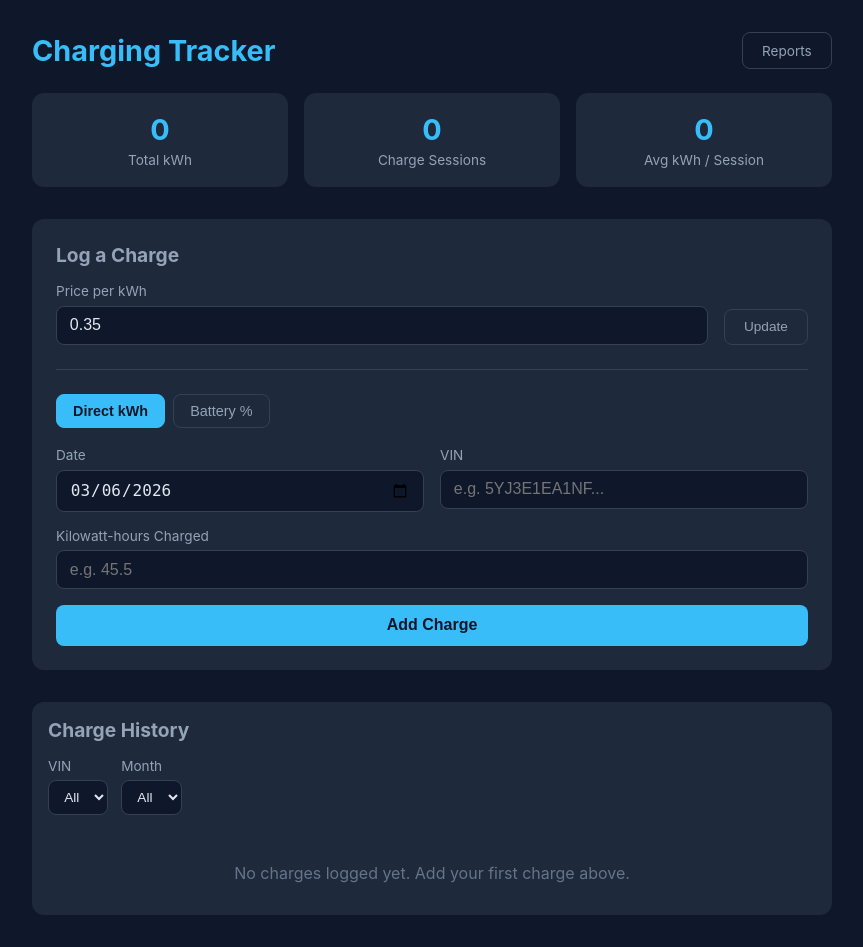
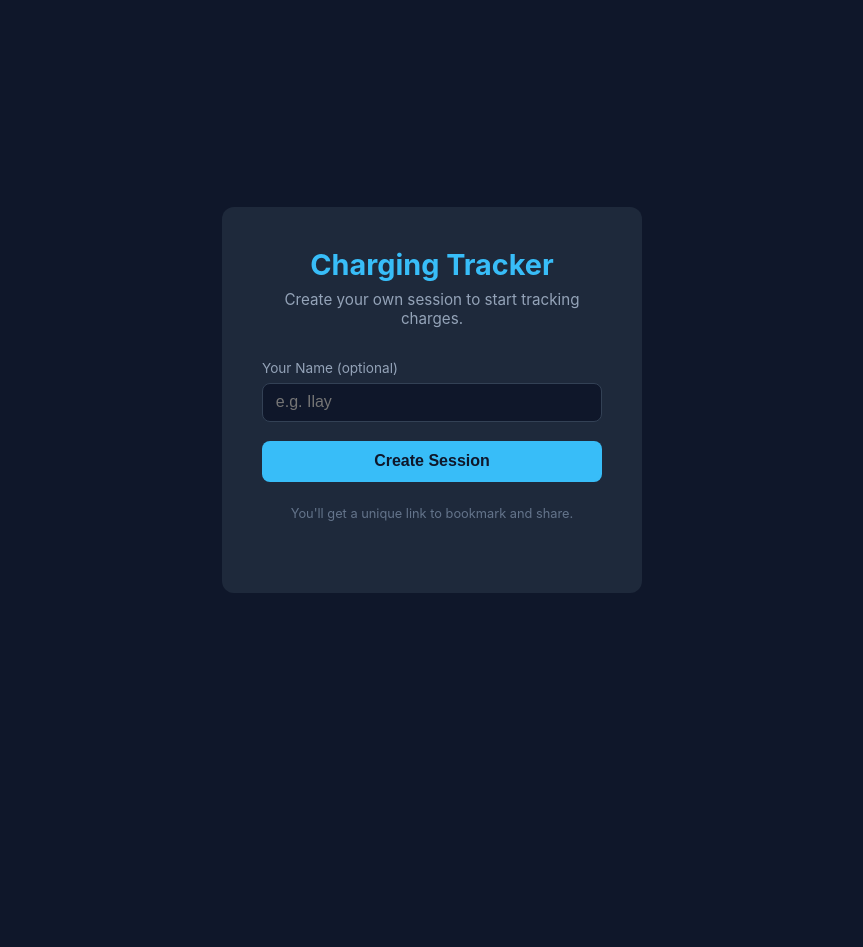
Before and after one commit to ilaysatt/charging-app, a Flask app: page / in a window 1280 px wide. Shown: the whole page, without its empty margins (208-1071 px from the left). After the commit the page ends 593 px from the top, so only its background shows below. Run offline with Flask 3, Linux system fonts and the light colour scheme; data comes from the database, SQL or seed files in the repository; data that the repository does not hold is empty.

Commit message:
Add session-based multi-user support via unique URLs
Each user gets a unique /s/<token> link with isolated data.
Landing page at / to create new sessions. No login required.

Co-Authored-By: Claude Opus 4.6 <noreply@anthropic.com>

```diff
--- a/app.py
+++ b/app.py
@@ -1,9 +1,10 @@
 import csv
 import io
+import secrets
 import sqlite3
 import os
-from datetime import datetime, date
-from flask import Flask, render_template, request, redirect, url_for, jsonify, Response
+from datetime import datetime
+from flask import Flask, render_template, request, redirect, url_for, Response, abort
 from fpdf import FPDF
 
 app = Flask(__name__)
@@ -19,14 +20,24 @@ def get_db():
 def init_db():
     conn = get_db()
     conn.execute("""
+        CREATE TABLE IF NOT EXISTS sessions (
+            token TEXT PRIMARY KEY,
+            name TEXT NOT NULL DEFAULT '',
+            created_at TEXT NOT NULL DEFAULT (datetime('now'))
+        )
+    """)
+    conn.execute("""
         CREATE TABLE IF NOT EXISTS settings (
-            key TEXT PRIMARY KEY,
-            value TEXT NOT NULL
+            session_token TEXT NOT NULL,
+            key TEXT NOT NULL,
+            value TEXT NOT NULL,
+            PRIMARY KEY (session_token, key)
         )
     """)
     conn.execute("""
         CREATE TABLE IF NOT EXISTS charges (
             id INTEGER PRIMARY KEY AUTOINCREMENT,
+            session_token TEXT NOT NULL,
             date TEXT NOT NULL,
             kwh REAL NOT NULL,
             start_pct REAL,
@@ -36,50 +47,71 @@ def init_db():
             created_at TEXT NOT NULL DEFAULT (datetime('now'))
         )
     """)
-    # Add vin column to existing databases
-    try:
-        conn.execute("ALTER TABLE charges ADD COLUMN vin TEXT NOT NULL DEFAULT ''")
-    except sqlite3.OperationalError:
-        pass
-    # Default kWh per percent - user can change in settings
-    conn.execute(
-        "INSERT OR IGNORE INTO settings (key, value) VALUES (?, ?)",
-        ("kwh_per_pct", "2.05"),
-    )
-    conn.execute(
-        "INSERT OR IGNORE INTO settings (key, value) VALUES (?, ?)",
-        ("price_per_kwh", "0.35"),
-    )
     conn.commit()
     conn.close()
 
 
-def get_setting(key, default):
+def create_session(name=""):
+    token = secrets.token_urlsafe(12)
+    conn = get_db()
+    conn.execute("INSERT INTO sessions (token, name) VALUES (?, ?)", (token, name))
+    conn.execute(
+        "INSERT INTO settings (session_token, key, value) VALUES (?, ?, ?)",
+        (token, "kwh_per_pct", "2.05"),
+    )
+    conn.execute(
+        "INSERT INTO settings (session_token, key, value) VALUES (?, ?, ?)",
+        (token, "price_per_kwh", "0.35"),
+    )
+    conn.commit()
+    conn.close()
+    return token
+
+
+def get_session_or_404(token):
+    conn = get_db()
+    row = conn.execute("SELECT * FROM sessions WHERE token = ?", (token,)).fetchone()
+    conn.close()
+    if not row:
+        abort(404)
+    return row
+
+
+def get_setting(token, key, default):
     conn = get_db()
     row = conn.execute(
-        "SELECT value FROM settings WHERE key = ?", (key,)
+        "SELECT value FROM settings WHERE session_token = ? AND key = ?", (token, key)
     ).fetchone()
     conn.close()
     return float(row["value"]) if row else default
 
 
-def get_kwh_per_pct():
-    return get_setting("kwh_per_pct", 2.05)
+# --- Landing page ---
+
+@app.route("/")
+def home():
+    return render_template("home.html")
 
 
-def get_price_per_kwh():
-    return get_setting("price_per_kwh", 0.35)
+@app.route("/new", methods=["POST"])
+def new_session():
+    name = (request.form.get("name") or "").strip()
+    token = create_session(name)
+    return redirect(url_for("index", token=token))
 
 
-@app.route("/")
-def index():
+# --- Session-scoped routes ---
+
+@app.route("/s/<token>")
+def index(token):
+    get_session_or_404(token)
     conn = get_db()
 
     filter_vin = request.args.get("vin", "")
     filter_month = request.args.get("month", "")
 
-    query = "SELECT * FROM charges WHERE 1=1"
-    params = []
+    query = "SELECT * FROM charges WHERE session_token = ?"
+    params = [token]
     if filter_vin:
         query += " AND vin = ?"
         params.append(filter_vin)
@@ -93,19 +125,21 @@ def index():
     count = len(charges)
     avg_kwh = total_kwh / count if count > 0 else 0
 
-    # Get distinct VINs and months for filter dropdowns
     vins = [r[0] for r in conn.execute(
-        "SELECT DISTINCT vin FROM charges WHERE vin != '' ORDER BY vin"
+        "SELECT DISTINCT vin FROM charges WHERE session_token = ? AND vin != '' ORDER BY vin",
+        (token,),
     ).fetchall()]
     months = [r[0] for r in conn.execute(
-        "SELECT DISTINCT strftime('%Y-%m', date) FROM charges ORDER BY 1 DESC"
+        "SELECT DISTINCT strftime('%Y-%m', date) FROM charges WHERE session_token = ? ORDER BY 1 DESC",
+        (token,),
     ).fetchall()]
 
-    kwh_per_pct = get_kwh_per_pct()
-    price_per_kwh = get_price_per_kwh()
+    kwh_per_pct = get_setting(token, "kwh_per_pct", 2.05)
+    price_per_kwh = get_setting(token, "price_per_kwh", 0.35)
     conn.close()
     return render_template(
         "index.html",
+        token=token,
         charges=charges,
         total_kwh=round(total_kwh, 2),
         avg_kwh=round(avg_kwh, 2),
@@ -119,8 +153,9 @@ def index():
     )
 
 
-@app.route("/add", methods=["POST"])
-def add_charge():
+@app.route("/s/<token>/add", methods=["POST"])
+def add_charge(token):
+    get_session_or_404(token)
     input_method = request.form.get("input_method")
     date_str = request.form.get("date") or datetime.now().strftime("%Y-%m-%d")
 
@@ -131,56 +166,60 @@ def add_charge():
     elif input_method == "percentage":
         start_pct = float(request.form.get("start_pct") or 0)
         end_pct = float(request.form.get("end_pct") or 0)
-        kwh_per_pct = float(request.form.get("kwh_per_pct") or get_kwh_per_pct())
+        kwh_per_pct = float(request.form.get("kwh_per_pct") or get_setting(token, "kwh_per_pct", 2.05))
         kwh = round((end_pct - start_pct) * kwh_per_pct, 2)
     else:
-        return redirect(url_for("index"))
+        return redirect(url_for("index", token=token))
 
     if kwh <= 0:
-        return redirect(url_for("index"))
+        return redirect(url_for("index", token=token))
 
     vin = (request.form.get("vin") or "").strip().upper()
 
     conn = get_db()
     conn.execute(
-        """INSERT INTO charges (date, kwh, start_pct, end_pct, input_method, vin)
-           VALUES (?, ?, ?, ?, ?, ?)""",
-        (date_str, kwh, start_pct, end_pct, input_method, vin),
+        """INSERT INTO charges (session_token, date, kwh, start_pct, end_pct, input_method, vin)
+           VALUES (?, ?, ?, ?, ?, ?, ?)""",
+        (token, date_str, kwh, start_pct, end_pct, input_method, vin),
     )
     conn.commit()
     conn.close()
-    return redirect(url_for("index"))
+    return redirect(url_for("index", token=token))
 
 
-@app.route("/delete/<int:charge_id>", methods=["POST"])
-def delete_charge(charge_id):
+@app.route("/s/<token>/delete/<int:charge_id>", methods=["POST"])
+def delete_charge(token, charge_id):
+    get_session_or_404(token)
     conn = get_db()
-    conn.execute("DELETE FROM charges WHERE id = ?", (charge_id,))
+    conn.execute("DELETE FROM charges WHERE id = ? AND session_token = ?", (charge_id, token))
     conn.commit()
     conn.close()
-    return redirect(url_for("index"))
+    return redirect(url_for("index", token=token))
 
 
-@app.route("/settings", methods=["POST"])
-def update_settings():
+@app.route("/s/<token>/settings", methods=["POST"])
+def update_settings(token):
+    get_session_or_404(token)
     conn = get_db()
     for key in ("kwh_per_pct", "price_per_kwh"):
         val = request.form.get(key)
         if val:
             conn.execute(
-                "INSERT OR REPLACE INTO settings (key, value) VALUES (?, ?)",
-                (key, str(float(val))),
+                "INSERT OR REPLACE INTO settings (session_token, key, value) VALUES (?, ?, ?)",
+                (token, key, str(float(val))),
             )
     conn.commit()
     conn.close()
-    return redirect(url_for("index"))
+    return redirect(url_for("index", token=token))
 
 
-@app.route("/export")
-def export_csv():
+@app.route("/s/<token>/export")
+def export_csv(token):
+    get_session_or_404(token)
     conn = get_db()
     charges = conn.execute(
-        "SELECT * FROM charges ORDER BY date DESC, id DESC"
+        "SELECT * FROM charges WHERE session_token = ? ORDER BY date DESC, id DESC",
+        (token,),
     ).fetchall()
     conn.close()
 
@@ -204,26 +243,23 @@ def export_csv():
     )
 
 
-@app.route("/report")
-def report():
+@app.route("/s/<token>/report")
+def report(token):
+    get_session_or_404(token)
     date_from = request.args.get("from", "")
     date_to = request.args.get("to", "")
-    price_per_kwh = get_price_per_kwh()
+    price_per_kwh = get_setting(token, "price_per_kwh", 0.35)
 
     conn = get_db()
-    vins = [r[0] for r in conn.execute(
-        "SELECT DISTINCT vin FROM charges WHERE vin != '' ORDER BY vin"
-    ).fetchall()]
-
     summary = []
     if date_from and date_to:
         rows = conn.execute(
             """SELECT vin, SUM(kwh) as total_kwh, COUNT(*) as sessions
                FROM charges
-               WHERE date >= ? AND date <= ?
+               WHERE session_token = ? AND date >= ? AND date <= ?
                GROUP BY vin
                ORDER BY vin""",
-            (date_from, date_to),
+            (token, date_from, date_to),
         ).fetchall()
         for r in rows:
             summary.append({
@@ -237,6 +273,7 @@ def report():
     conn.close()
     return render_template(
         "report.html",
+        token=token,
         summary=summary,
         date_from=date_from,
         date_to=date_to,
@@ -244,27 +281,28 @@ def report():
     )
 
 
-@app.route("/report/pdf")
-def report_pdf():
+@app.route("/s/<token>/report/pdf")
+def report_pdf(token):
+    get_session_or_404(token)
     date_from = request.args.get("from", "")
     date_to = request.args.get("to", "")
     vin = request.args.get("vin", "")
-    price_per_kwh = get_price_per_kwh()
+    price_per_kwh = get_setting(token, "price_per_kwh", 0.35)
 
     if not date_from or not date_to or not vin:
-        return redirect(url_for("report"))
+        return redirect(url_for("report", token=token))
 
     conn = get_db()
     charges = conn.execute(
         """SELECT * FROM charges
-           WHERE date >= ? AND date <= ? AND vin = ?
+           WHERE session_token = ? AND date >= ? AND date <= ? AND vin = ?
            ORDER BY date ASC""",
-        (date_from, date_to, vin),
+        (token, date_from, date_to, vin),
     ).fetchall()
     conn.close()
 
     if not charges:
-        return redirect(url_for("report", **{"from": date_from, "to": date_to}))
+        return redirect(url_for("report", token=token, **{"from": date_from, "to": date_to}))
 
     pdf = FPDF()
     pdf.add_page()
@@ -276,7 +314,6 @@ def report_pdf():
     pdf.cell(0, 8, "Price per kWh: %s" % price_per_kwh, ln=True)
     pdf.ln(5)
 
-    # Table header
     pdf.set_font("Helvetica", "B", 10)
     pdf.cell(30, 8, "Date", border=1)
     pdf.cell(35, 8, "kWh", border=1, align="C")
@@ -286,7 +323,6 @@ def report_pdf():
     pdf.cell(30, 8, "Method", border=1, align="C")
     pdf.ln()
 
-    # Table rows
     pdf.set_font("Helvetica", "", 10)
     total_kwh = 0
     total_cost = 0
@@ -302,7 +338,6 @@ def report_pdf():
         pdf.cell(30, 8, c["input_method"], border=1, align="C")
         pdf.ln()
 
-    # Totals row
     pdf.set_font("Helvetica", "B", 10)
     pdf.cell(30, 8, "TOTAL", border=1)
     pdf.cell(35, 8, "%.2f" % total_kwh, border=1, align="C")
--- /dev/null
+++ b/templates/home.html
@@ -0,0 +1,70 @@
+<!DOCTYPE html>
+<html lang="en">
+<head>
+    <meta charset="UTF-8">
+    <meta name="viewport" content="width=device-width, initial-scale=1.0">
+    <title>Charging Tracker</title>
+    <style>
+        * { box-sizing: border-box; margin: 0; padding: 0; }
+        body {
+            font-family: -apple-system, BlinkMacSystemFont, "Segoe UI", Roboto, sans-serif;
+            background: #0f172a;
+            color: #e2e8f0;
+            min-height: 100vh;
+            display: flex;
+            align-items: center;
+            justify-content: center;
+            padding: 2rem 1rem;
+        }
+        .card {
+            background: #1e293b;
+            border-radius: 12px;
+            padding: 2.5rem;
+            max-width: 420px;
+            width: 100%;
+            text-align: center;
+        }
+        h1 { font-size: 1.8rem; color: #38bdf8; margin-bottom: 0.5rem; }
+        p { color: #94a3b8; margin-bottom: 2rem; font-size: 0.95rem; }
+        .form-group { margin-bottom: 1.2rem; text-align: left; }
+        .form-group label { display: block; margin-bottom: 0.4rem; font-size: 0.85rem; color: #94a3b8; }
+        .form-group input {
+            width: 100%;
+            padding: 0.6rem 0.8rem;
+            border-radius: 8px;
+            border: 1px solid #334155;
+            background: #0f172a;
+            color: #e2e8f0;
+            font-size: 1rem;
+        }
+        .form-group input:focus { outline: none; border-color: #38bdf8; }
+        .btn {
+            width: 100%;
+            padding: 0.7rem;
+            border-radius: 8px;
+            border: none;
+            background: #38bdf8;
+            color: #0f172a;
+            font-size: 1rem;
+            font-weight: 600;
+            cursor: pointer;
+        }
+        .btn:hover { background: #7dd3fc; }
+        .hint { margin-top: 1.5rem; font-size: 0.8rem; color: #64748b; }
+    </style>
+</head>
+<body>
+<div class="card">
+    <h1>Charging Tracker</h1>
+    <p>Create your own session to start tracking charges.</p>
+    <form action="/new" method="POST">
+        <div class="form-group">
+            <label>Your Name (optional)</label>
+            <input type="text" name="name" placeholder="e.g. Ilay">
+        </div>
+        <button type="submit" class="btn">Create Session</button>
+    </form>
+    <p class="hint">You'll get a unique link to bookmark and share.</p>
+</div>
+</body>
+</html>
--- a/templates/index.html
+++ b/templates/index.html
@@ -184,7 +184,7 @@
 <div class="container">
     <div style="display: flex; justify-content: space-between; align-items: center; margin-bottom: 1.5rem;">
         <h1 style="margin-bottom: 0;">Charging Tracker</h1>
-        <a href="/report" class="btn-settings" style="text-decoration: none;">Reports</a>
+        <a href="/s/{{ token }}/report" class="btn-settings" style="text-decoration: none;">Reports</a>
     </div>
 
     <div class="stats">
@@ -206,7 +206,7 @@
         <h2>Log a Charge</h2>
 
         <!-- Price setting -->
-        <form action="/settings" method="POST">
+        <form action="/s/{{ token }}/settings" method="POST">
             <div class="settings-row">
                 <div class="form-group">
                     <label>Price per kWh</label>
@@ -222,7 +222,7 @@
             <button class="tab" onclick="switchTab('percentage')">Battery %</button>
         </div>
 
-        <form action="/add" method="POST" id="charge-form">
+        <form action="/s/{{ token }}/add" method="POST" id="charge-form">
             <input type="hidden" name="input_method" id="input-method" value="kwh">
 
             <div class="form-row">
@@ -276,10 +276,10 @@
         <div style="padding: 1rem 1rem 0; display: flex; justify-content: space-between; align-items: center;">
             <h2 style="margin-bottom: 0;">Charge History</h2>
             {% if charges %}
-            <a href="/export" class="btn-settings" style="text-decoration: none;">Export CSV</a>
+            <a href="/s/{{ token }}/export" class="btn-settings" style="text-decoration: none;">Export CSV</a>
             {% endif %}
         </div>
-        <form class="filters" method="GET" action="/">
+        <form class="filters" method="GET" action="/s/{{ token }}">
             <div class="form-group">
                 <label>VIN</label>
                 <select name="vin" onchange="this.form.submit()">
@@ -329,7 +329,7 @@
                     </td>
                     <td><span class="method-badge">{{ c.input_method }}</span></td>
                     <td>
-                        <form action="/delete/{{ c.id }}" method="POST" style="display:inline;"
+                        <form action="/s/{{ token }}/delete/{{ c.id }}" method="POST" style="display:inline;"
                               onsubmit="return confirm('Delete this charge?')">
                             <button type="submit" class="btn-delete">Delete</button>
                         </form>
--- a/templates/report.html
+++ b/templates/report.html
@@ -81,12 +81,12 @@
 <div class="container">
     <div style="display: flex; justify-content: space-between; align-items: center; margin-bottom: 1.5rem;">
         <h1>Charging Report</h1>
-        <a href="/" class="btn btn-outline" style="text-decoration: none;">Back</a>
+        <a href="/s/{{ token }}" class="btn btn-outline" style="text-decoration: none;">Back</a>
     </div>
 
     <div class="card">
         <h2>Select Date Range</h2>
-        <form method="GET" action="/report">
+        <form method="GET" action="/s/{{ token }}/report">
             <div class="form-row">
                 <div class="form-group">
                     <label>From</label>
@@ -126,7 +126,7 @@
                     <td class="kwh-cell">{{ "%.2f"|format(s.total_kwh) }}</td>
                     <td>{{ "%.2f"|format(s.total_cost) }}</td>
                     <td>
-                        <a href="/report/pdf?from={{ date_from }}&to={{ date_to }}&vin={{ s.vin_raw }}"
+                        <a href="/s/{{ token }}/report/pdf?from={{ date_from }}&to={{ date_to }}&vin={{ s.vin_raw }}"
                            class="btn btn-outline" style="text-decoration: none; font-size: 0.8rem; padding: 0.3rem 0.8rem;">PDF</a>
                     </td>
                 </tr>
```
